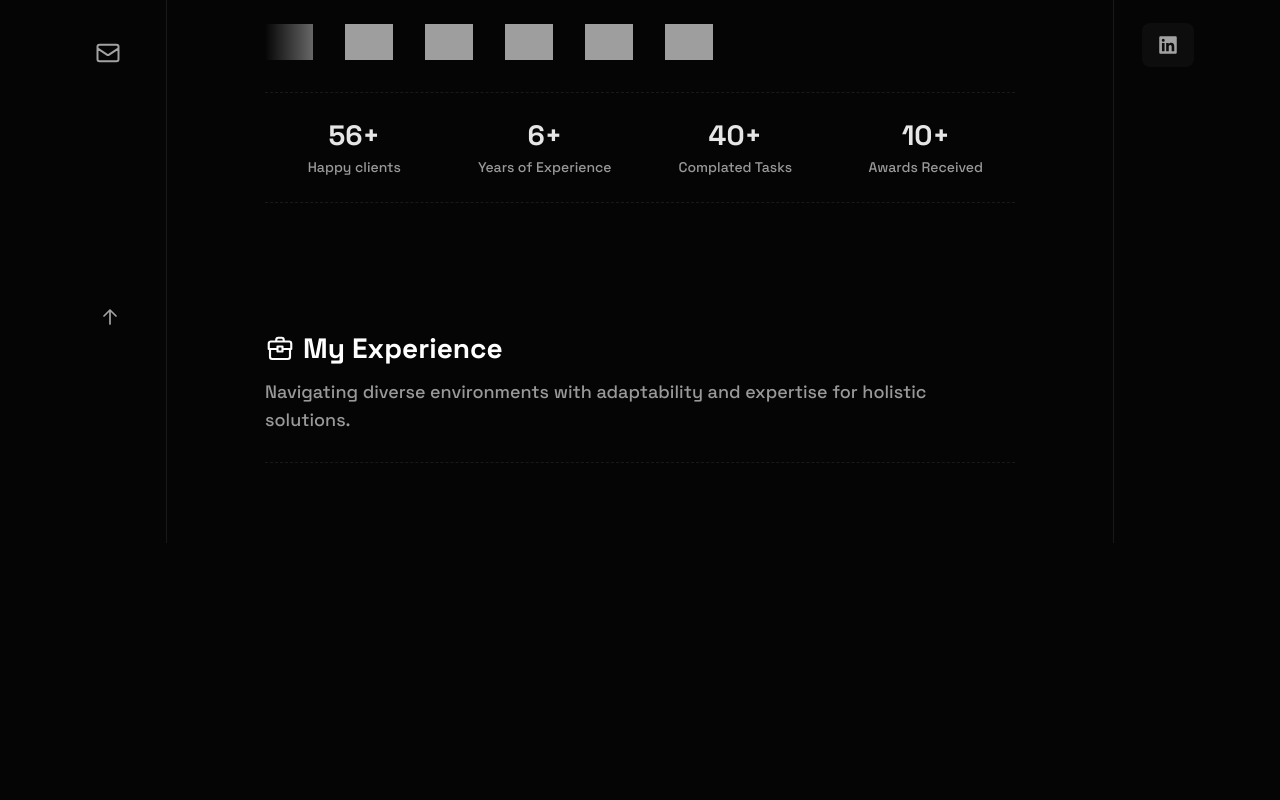
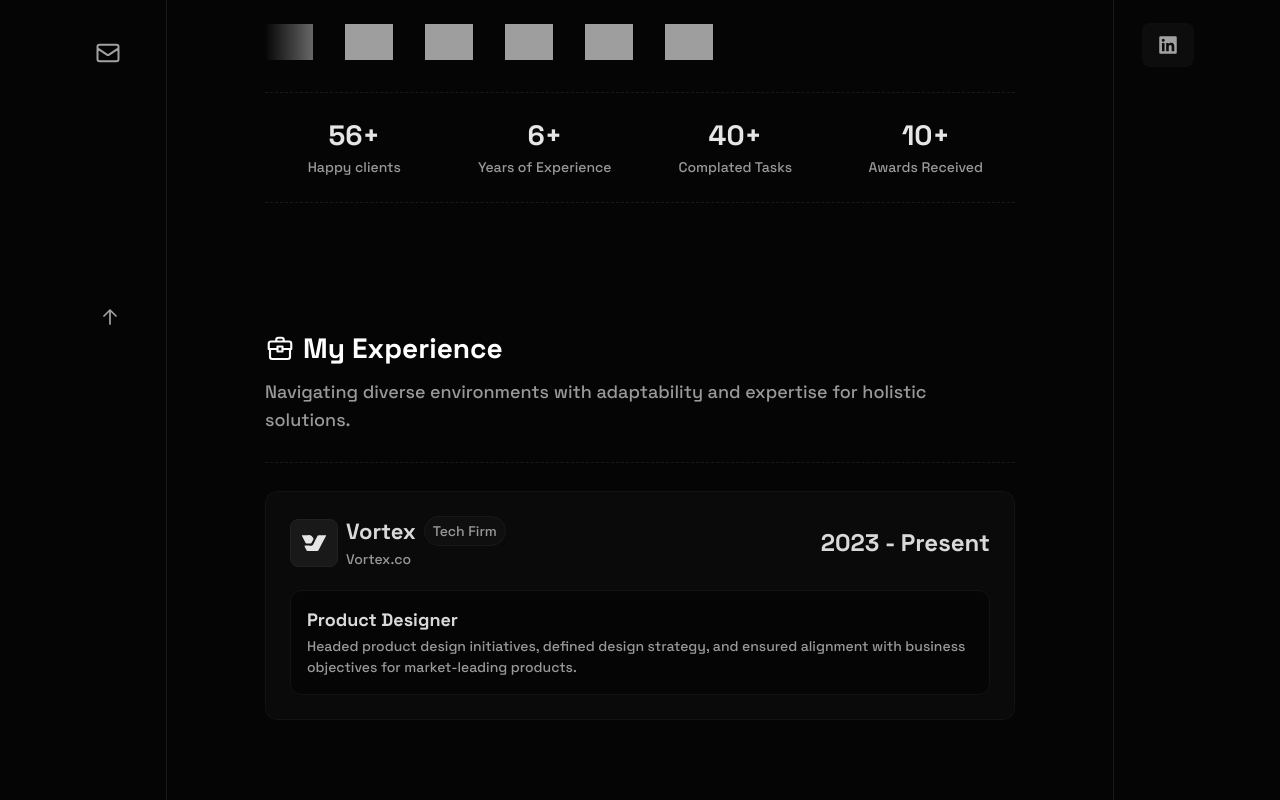
Before and after one commit to fahdElattar/my-portfolio, a Next.js app: page / in a window 1280 px wide. Shown: the part 419-1219 px from the top of the page. Before the commit the page ends 962 px from the top, so only its background shows below. Built offline with nearby package versions, Linux system fonts and the light colour scheme; no server answers; grey boxes are pictures that could not be loaded.

Commit message:
just completed my experience section

```diff
--- a/src/app/page.jsx
+++ b/src/app/page.jsx
@@ -4,6 +4,7 @@ import { RightSidebar } from "@/components/Sidebars/RightSidebar";
 import { LeftSidebar } from "@/components/Sidebars/LeftSidebar";
 import { Experience } from "@/components/Sections/Experience/Experience";
 import Image from "next/image";
+import { Footer } from "@/components/Footer/Footer";
 
 const Home = () => {
 	return (
@@ -16,6 +17,7 @@ const Home = () => {
 						<Hero />
 						<Experience />
 					</div>
+					{/* <Footer /> */}
 				</div>
 			</div>
 			<RightSidebar />
--- /dev/null
+++ b/src/components/Footer/Footer.css
@@ -0,0 +1,3 @@
+footer {
+    @apply flex justify-around items-center text-gray-60 py-10 text-lg border border-t-dark-10 border-x-0 border-b-0;
+}
--- /dev/null
+++ b/src/components/Footer/Footer.jsx
@@ -0,0 +1,10 @@
+import "./Footer.css";
+
+export const Footer = () => {
+    return (
+        <footer>
+            <span>All Rights Reserved</span>
+            <span>Made By Fahd El Attar</span>
+        </footer>
+    )
+}
--- a/src/components/Sections/Experience/Experience.jsx
+++ b/src/components/Sections/Experience/Experience.jsx
@@ -1,18 +1,37 @@
-import { FontAwesomeIcon } from "@fortawesome/react-fontawesome";
-import { faEnvelope } from "@fortawesome/free-regular-svg-icons";
 import Image from "next/image";
 export const Experience = () => {
     return (
         <section id="Experience">
-            <div className="section-heading pb-7 border border-b-dark-10 border-dashed border-x-0 border-t-0">
+            <div className="section-heading pb-7 mb-7 border border-b-dark-10 border-dashed border-x-0 border-t-0">
                 <div className="section-title mb-3">
                     <h1 className="heading-huge text-white flex items-center gap-2">
-                        <Image src="/icons/bag-icon.svg" alt="bag-icon" width={30} height={30}/>
+                        <Image src="/icons/bag-icon.svg" alt="icon" width={30} height={30}/>
                         My Experience
                     </h1>
                 </div>
                 <p className="section-description text-gray-60 text-lg">Navigating diverse environments with adaptability and expertise for holistic solutions.</p>
             </div>
+            <div className="experience-items grid grid-cols-1 gap-3">
+                <div className="exp-item grid grid-cols-1 gap-5 rounded-xl p-6 bg-dark-4 border border-dark-7">
+                    <div className="exp-item-heading flex justify-between items-center">
+                        <div className="right-exp-heading flex items-center gap-2">
+                            <div className="exp-icon bg-dark-10 border border-dark-13 p-2 rounded-lg">
+                                <Image src="/icons/vortex.svg" alt="icon" width={30} height={30}/>
+                            </div>
+                            <div className="company-details flex flex-col gap-[0.1rem] justify-center">
+                                <h3 className="text-heading-md text-[1.13rem] text-gray-85">Vortex</h3>
+                                <span className="text-md text-gray-60">Vortex.co</span>
+                            </div>
+                            <span className="company-type text-center text-gray-60 bg-dark-6 text-sm rounded-full px-2 py-1 border border-dark-10 self-start">Tech Firm</span>
+                        </div>
+                        <h1 className="left-exp-heading text-heading-lg text-gray-85">2023 - Present</h1>
+                    </div>
+                    <div className="exp-item-body bg-dark-2 p-4 rounded-xl border border-dark-7">
+                        <h3 className="role-heading text-heading-xs text-gray-85 mb-1">Product Designer</h3>
+                        <p className="role-description text-md text-gray-60">Headed product design initiatives, defined design strategy, and ensured alignment with business objectives for market-leading products.</p>
+                    </div>
+                </div>
+            </div>
         </section>
     )
 }
```
